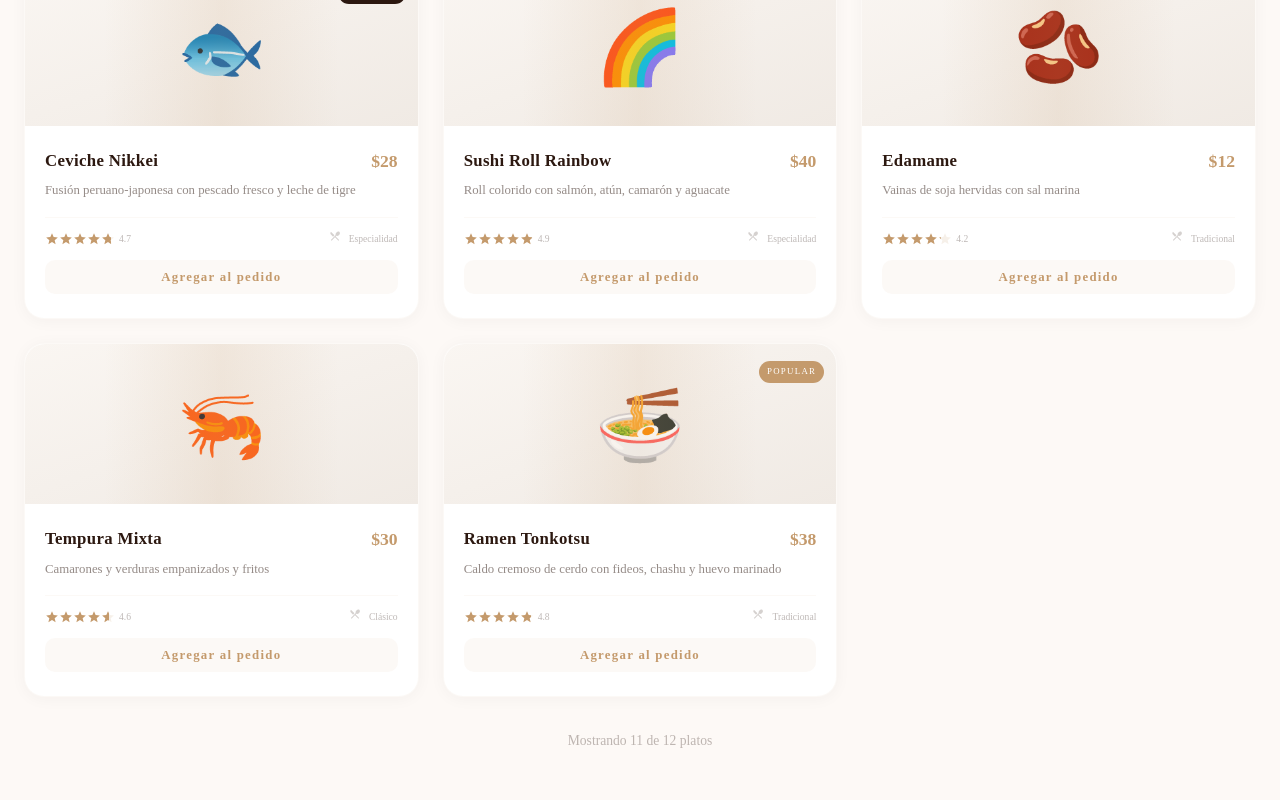
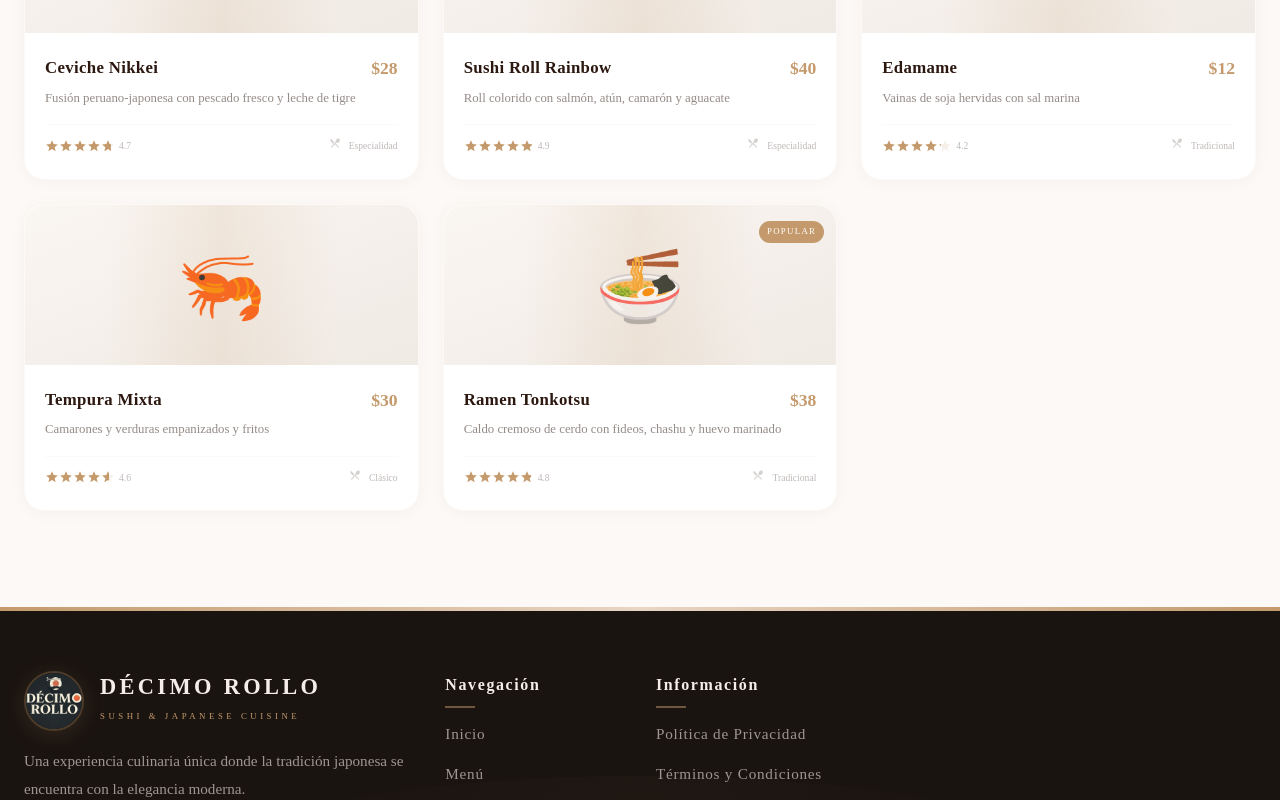
Before and after one commit to AndrewAV19/decimo-rollo-web, a React (Vite) app: page /menu-completo in a window 1280 px wide. Shown: the part 1200-2000 px from the top of the page. Built offline with nearby package versions, Linux system fonts and the light colour scheme.

Commit message:
DRW: Actualizacion de menu completo

```diff
--- a/src/components/FullMenu.tsx
+++ b/src/components/FullMenu.tsx
@@ -27,9 +27,6 @@ import StarIcon from "@mui/icons-material/Star";
 import CloseIcon from "@mui/icons-material/Close";
 import FilterListIcon from "@mui/icons-material/FilterList";
 import SearchIcon from "@mui/icons-material/Search";
-import ShoppingCartIcon from "@mui/icons-material/ShoppingCart";
-import AddIcon from "@mui/icons-material/Add";
-import RemoveIcon from "@mui/icons-material/Remove";
 
 interface MenuItem {
   id: number;
@@ -182,31 +179,7 @@ const FullMenu: React.FC = () => {
   const [priceRange, setPriceRange] = useState<number[]>([0, 50]);
   const [showAvailable, setShowAvailable] = useState(true);
   const [mobileFilterOpen, setMobileFilterOpen] = useState(false);
-  const [cart, setCart] = useState<Record<number, number>>({});
   const isMobile = useMediaQuery("(max-width:600px)");
-
-  const handleAddToCart = (id: number) => {
-    setCart((prev) => ({
-      ...prev,
-      [id]: (prev[id] || 0) + 1,
-    }));
-  };
-
-  const handleRemoveFromCart = (id: number) => {
-    setCart((prev) => {
-      const newCart = { ...prev };
-      if (newCart[id] === 1) {
-        delete newCart[id];
-      } else if (newCart[id] > 0) {
-        newCart[id] -= 1;
-      }
-      return newCart;
-    });
-  };
-
-  const getTotalItems = () => {
-    return Object.values(cart).reduce((sum, qty) => sum + qty, 0);
-  };
 
   const filteredItems = allMenuItems.filter((item) => {
     const matchesSearch =
@@ -450,7 +423,6 @@ const FullMenu: React.FC = () => {
               sx={{
                 display: "flex",
                 justifyContent: { xs: "flex-start", md: "flex-end" },
-                gap: 2,
               }}
             >
               {isMobile && (
@@ -471,32 +443,6 @@ const FullMenu: React.FC = () => {
                 >
                   Filtros
                 </Button>
-              )}
-              {getTotalItems() > 0 && (
-                <Box
-                  sx={{
-                    display: "flex",
-                    alignItems: "center",
-                    gap: 1,
-                    backgroundColor: "#FFFFFF",
-                    padding: "6px 16px",
-                    borderRadius: "12px",
-                    border: "1px solid rgba(196,154,108,0.15)",
-                    boxShadow: "0 2px 12px rgba(196,154,108,0.06)",
-                  }}
-                >
-                  <ShoppingCartIcon sx={{ color: "#C49A6C" }} />
-                  <Typography
-                    sx={{
-                      fontFamily: '"Cormorant Garamond", serif',
-                      fontWeight: 600,
-                      color: "#2C1810",
-                      fontSize: "0.9rem",
-                    }}
-                  >
-                    {getTotalItems()} {getTotalItems() === 1 ? "artículo" : "artículos"}
-                  </Typography>
-                </Box>
               )}
             </Grid>
           </Grid>
@@ -802,92 +748,6 @@ const FullMenu: React.FC = () => {
                                   </Typography>
                                 </Box>
                               </Stack>
-
-                              {item.available && (
-                                <Box sx={{ mt: 1.5 }}>
-                                  {cart[item.id] ? (
-                                    <Box
-                                      sx={{
-                                        display: "flex",
-                                        alignItems: "center",
-                                        justifyContent: "space-between",
-                                        gap: 1,
-                                      }}
-                                    >
-                                      <IconButton
-                                        size="small"
-                                        onClick={() =>
-                                          handleRemoveFromCart(item.id)
-                                        }
-                                        sx={{
-                                          backgroundColor:
-                                            "rgba(196,154,108,0.06)",
-                                          color: "#C49A6C",
-                                          padding: "4px",
-                                          "&:hover": {
-                                            backgroundColor:
-                                              "rgba(196,154,108,0.12)",
-                                          },
-                                        }}
-                                      >
-                                        <RemoveIcon sx={{ fontSize: 16 }} />
-                                      </IconButton>
-                                      <Typography
-                                        sx={{
-                                          fontFamily:
-                                            '"Cormorant Garamond", serif',
-                                          fontWeight: 600,
-                                          color: "#2C1810",
-                                          fontSize: "0.9rem",
-                                        }}
-                                      >
-                                        {cart[item.id]}
-                                      </Typography>
-                                      <IconButton
-                                        size="small"
-                                        onClick={() => handleAddToCart(item.id)}
-                                        sx={{
-                                          backgroundColor: "#C49A6C",
-                                          color: "#FFFFFF",
-                                          padding: "4px",
-                                          "&:hover": {
-                                            backgroundColor: "#D4B08C",
-                                          },
-                                        }}
-                                      >
-                                        <AddIcon sx={{ fontSize: 16 }} />
-                                      </IconButton>
-                                    </Box>
-                                  ) : (
-                                    <Button
-                                      fullWidth
-                                      size="small"
-                                      onClick={() => handleAddToCart(item.id)}
-                                      sx={{
-                                        backgroundColor:
-                                          "rgba(196,154,108,0.06)",
-                                        color: "#C49A6C",
-                                        fontFamily:
-                                          '"Cormorant Garamond", serif',
-                                        fontSize: "0.8rem",
-                                        fontWeight: 600,
-                                        textTransform: "none",
-                                        borderRadius: "10px",
-                                        padding: "6px",
-                                        transition: "all 0.3s ease",
-                                        "&:hover": {
-                                          backgroundColor: "#C49A6C",
-                                          color: "#FFFFFF",
-                                          boxShadow:
-                                            "0 4px 20px rgba(196,154,108,0.3)",
-                                        },
-                                      }}
-                                    >
-                                      Agregar al pedido
-                                    </Button>
-                                  )}
-                                </Box>
-                              )}
                             </CardContent>
                           </Card>
                         </motion.div>
@@ -898,19 +758,6 @@ const FullMenu: React.FC = () => {
               </motion.div>
             </AnimatePresence>
 
-            {filteredItems.length > 0 && (
-              <Box sx={{ display: "flex", justifyContent: "center", mt: 4 }}>
-                <Typography
-                  sx={{
-                    fontFamily: '"Cormorant Garamond", serif',
-                    color: "rgba(44,24,16,0.3)",
-                    fontSize: "0.85rem",
-                  }}
-                >
-                  Mostrando {filteredItems.length} de {allMenuItems.length} platos
-                </Typography>
-              </Box>
-            )}
           </Grid>
         </Grid>
       </Container>
```
